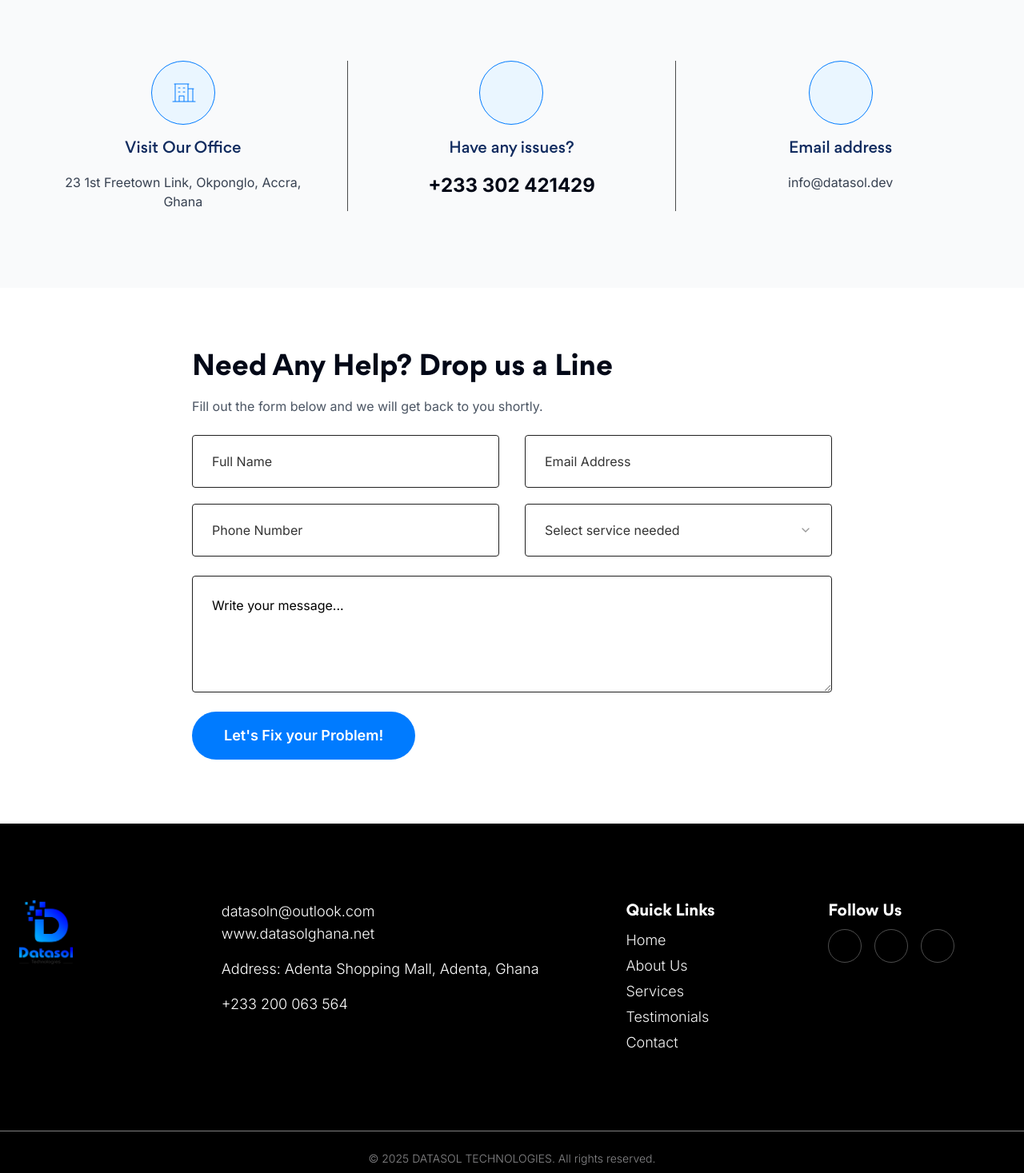
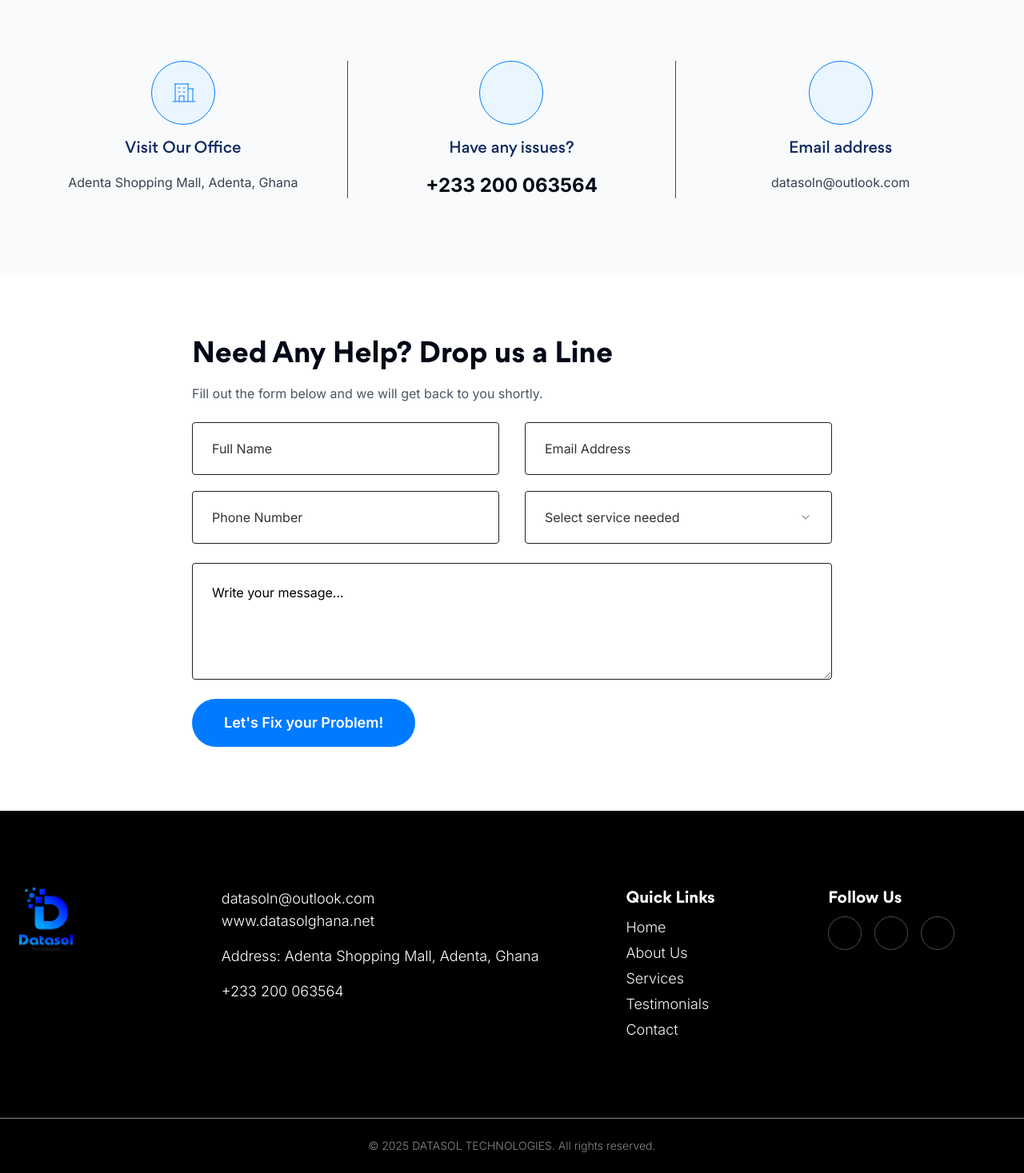
Before and after one commit to Kwasi-1/datasolghana, a Next.js app: page / in a window 1280 px wide. Shown: the part 3387-4854 px from the top of the page at 80% size. Built offline with nearby package versions, Linux system fonts and the light colour scheme; some icons are missing.

Commit message:
add social links to app

```diff
--- a/components/Footer.tsx
+++ b/components/Footer.tsx
@@ -12,8 +12,14 @@ const socialLinks = [
     icon: "ri:facebook-fill",
     href: "https://www.facebook.com/profile.php?id=61573550787990",
   },
-  { icon: "ri:twitter-fill", href: "#" },
-  { icon: "ri:linkedin-box-fill", href: "#" },
+  {
+    icon: "ri:twitter-fill",
+    href: "https://www.facebook.com/profile.php?id=61573550787990",
+  },
+  {
+    icon: "ri:linkedin-box-fill",
+    href: "https://www.facebook.com/profile.php?id=61573550787990",
+  },
 ];
 
 export default function Footer() {
@@ -32,13 +38,35 @@ export default function Footer() {
         {/* Contact Info */}
         <div className="flex flex-col gap-4 text-[15px] col-span-1 lg:col-span-2 sm:text-base lg:text-lg leading-[150%] font-[300]">
           <div>
-            <p>datasoln@outlook.com</p>
+            <a
+              href="mailto:datasoln@outlook.com"
+              className="hover:text-[#007BFF] transistion duration-300"
+            >
+              datasoln@outlook.com
+            </a>
             <p>www.datasolghana.net</p>
           </div>
           <div>
-            <p>Address: Adenta Shopping Mall, Adenta, Ghana</p>
+            <p>
+              Address:{" "}
+              <a
+                href="https://www.google.com/maps/search/?api=1&query=Adenta+Shopping+Mall,+Adenta,+Ghana"
+                target="_blank"
+                rel="noopener noreferrer"
+                className="hover:text-[#007BFF] transition duration-300 cursor-pointer"
+              >
+                Adenta Shopping Mall, Adenta, Ghana
+              </a>
+            </p>
           </div>
-          <div>+233 200 063 564</div>
+          <a
+            href="https://wa.me/233200063564?text=Hello%20Datasoln,%20I%20need%20assistance."
+            target="_blank"
+            rel="noopener noreferrer"
+            className="hover:text-[#007BFF] cursor-pointer transistion duration-300"
+          >
+            +233 200 063564
+          </a>
         </div>
 
         {/* Quick Links */}
--- a/components/landing/ContactUs.tsx
+++ b/components/landing/ContactUs.tsx
@@ -20,9 +20,14 @@ export default function ContactUs() {
             <h3 className="text-xl font-[500] text-[#102B5F]">
               Visit Our Office
             </h3>
-            <p className="text-gray-700 max-w-xs">
-              23 1st Freetown Link, Okponglo, Accra, Ghana
-            </p>
+            <a
+              href="https://www.google.com/maps/search/?api=1&query=Adenta+Shopping+Mall,+Adenta,+Ghana"
+              target="_blank"
+              rel="noopener noreferrer"
+              className="text-gray-700 max-w-xs hover:text-[#007BFF] transition duration-300 cursor-pointer"
+            >
+              Adenta Shopping Mall, Adenta, Ghana
+            </a>
           </div>
 
           {/* Call Info */}
@@ -38,9 +43,14 @@ export default function ContactUs() {
             <h3 className="text-xl font-[500] text-[#102B5F]">
               Have any issues?
             </h3>
-            <div className="text-2xl font-bold space-y-1 hover:text-[#007BFF] cursor-pointer transistion duration-300">
-              +233 302 421429
-            </div>
+            <a
+              href="https://wa.me/233200063564?text=Hello%20Datasoln,%20I%20need%20assistance."
+              target="_blank"
+              rel="noopener noreferrer"
+              className="text-2xl font-bold space-y-1 hover:text-[#007BFF] cursor-pointer transistion duration-300"
+            >
+              +233 200 063564
+            </a>
           </div>
 
           {/* Working Hours */}
@@ -55,7 +65,12 @@ export default function ContactUs() {
             </div>
             <h3 className="text-xl font-[500] text-[#102B5F]">Email address</h3>
             <div className="text-gray-700 space-y-1">
-              <p>info@datasol.dev</p>
+              <a
+                href="mailto:datasoln@outlook.com"
+                className="hover:text-[#007BFF] transistion duration-300"
+              >
+                datasoln@outlook.com
+              </a>
             </div>
           </div>
         </div>
```
